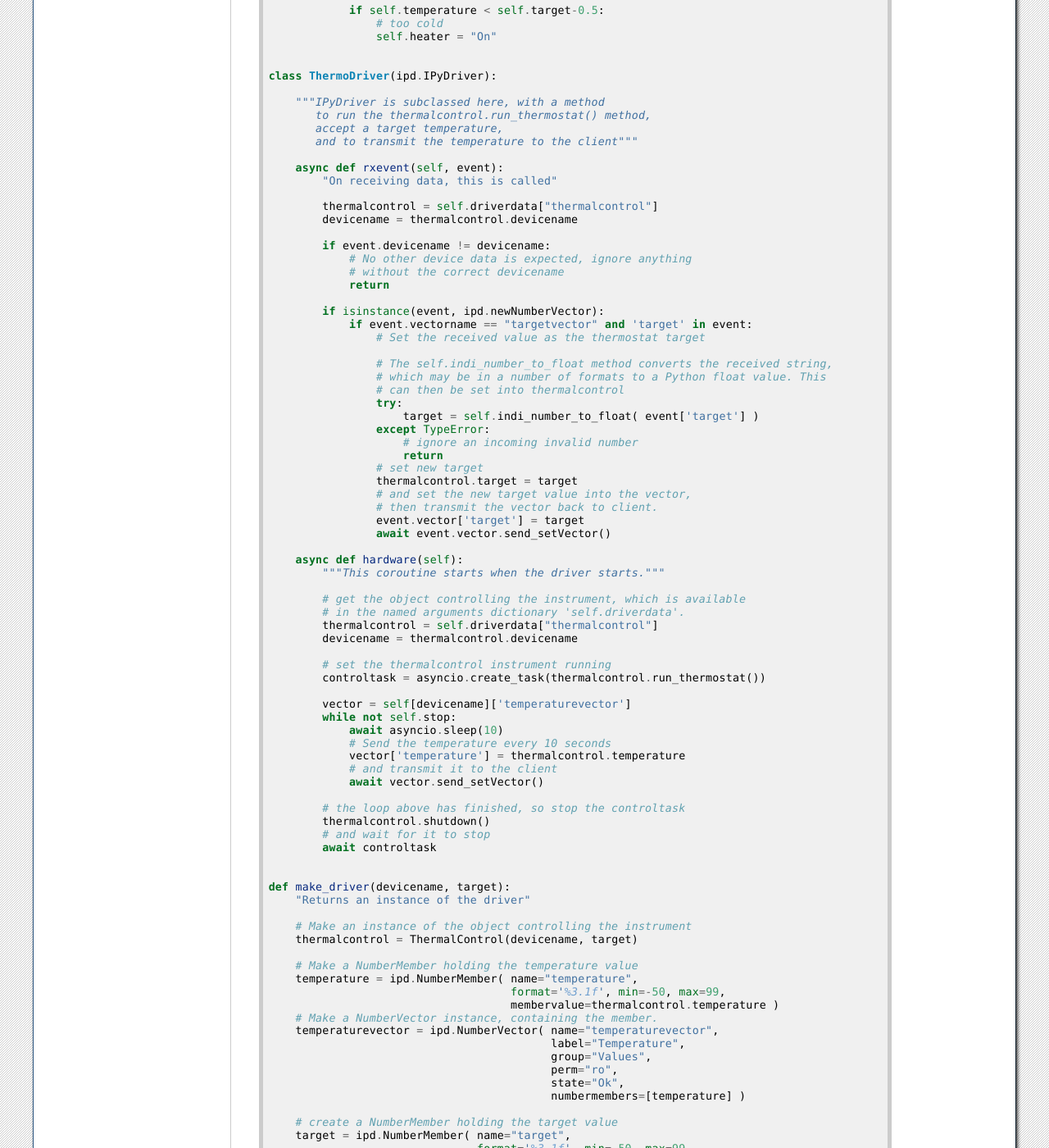
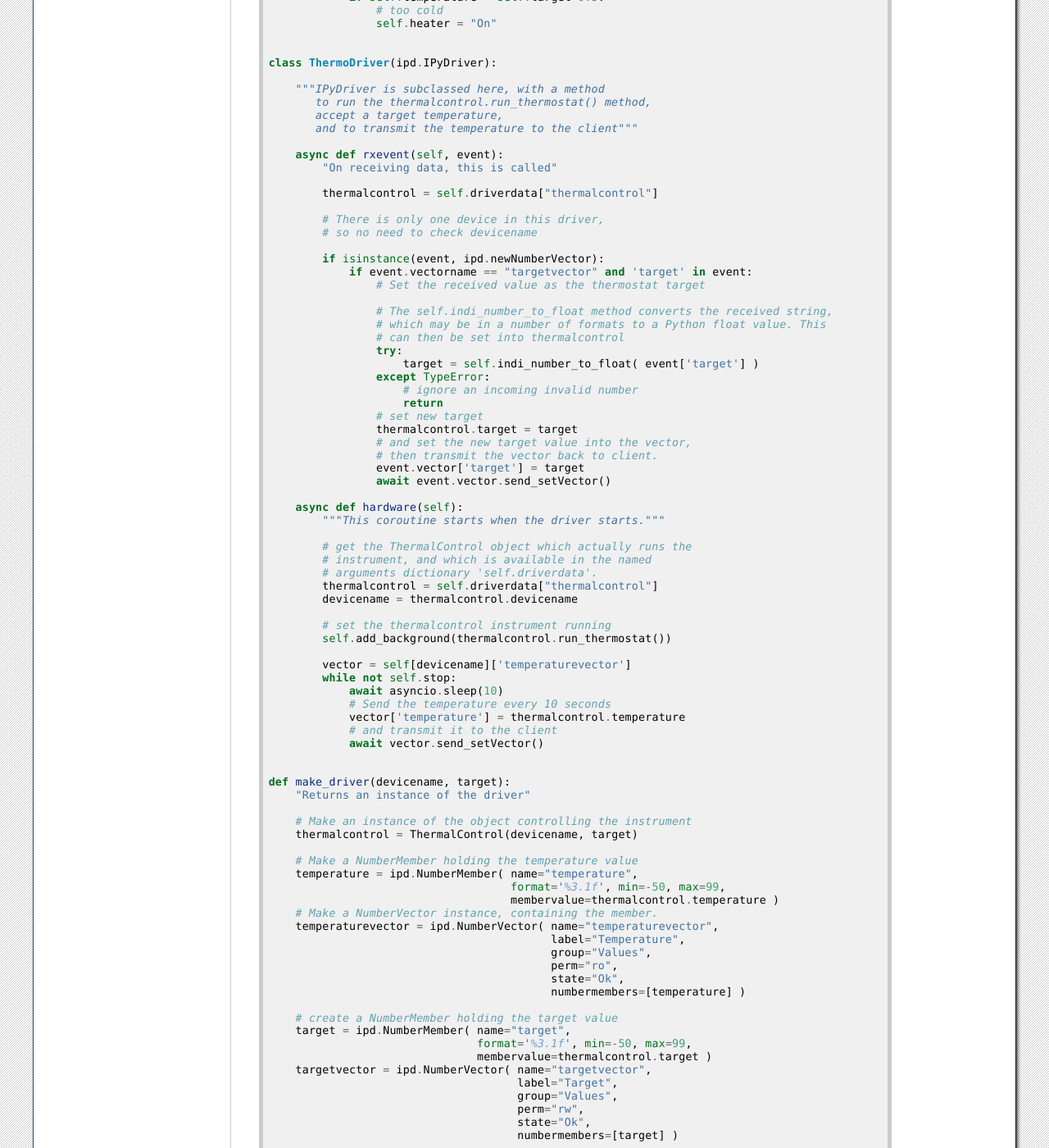
Before and after one commit to bernie-skipole/indipydriver, a Sphinx documentation site: the page built from docs/source/usage/example2.rst, in a window 1280 px wide and 1400 px high, scrolled down 839 px. Shown: the whole window at 82% size. Built offline with Sphinx 7.4.7, drawn with Linux system fonts in a browser that asks for light colours; some of the changed text lies outside the part shown.

Commit message:
Updating documentation

```diff
--- a/docs/source/usage/example2.rst
+++ b/docs/source/usage/example2.rst
@@ -27,15 +29,12 @@ using the rxevent(self, event) method to accept the new target value::
             self.target = target
             self.temperature = 20
             self.heater = "Off"
-            self.stop = False
 
-        def shutdown(self):
-            self.stop = True
 
         async def run_thermostat(self):
             """This simulates temperature increasing/decreasing, and turns
                on/off a heater if moving too far from the target."""
-            while not self.stop:
+            while True:
                 await asyncio.sleep(2)
                 if self.heater == "On":
                     # increasing temperature if the heater is on
@@ -64,12 +63,9 @@ using the rxevent(self, event) method to accept the new target value::
             "On receiving data, this is called"
 
             thermalcontrol = self.driverdata["thermalcontrol"]
-            devicename = thermalcontrol.devicename
 
-            if event.devicename != devicename:
-                # No other device data is expected, ignore anything
-                # without the correct devicename
-                return
+            # There is only one device in this driver,
+            # so no need to check devicename
 
             if isinstance(event, ipd.newNumberVector):
                 if event.vectorname == "targetvector" and 'target' in event:
@@ -93,13 +89,14 @@ using the rxevent(self, event) method to accept the new target value::
         async def hardware(self):
             """This coroutine starts when the driver starts."""
 
-            # get the object controlling the instrument, which is available
-            # in the named arguments dictionary 'self.driverdata'.
+            # get the ThermalControl object which actually runs the
+            # instrument, and which is available in the named
+            # arguments dictionary 'self.driverdata'.
             thermalcontrol = self.driverdata["thermalcontrol"]
             devicename = thermalcontrol.devicename
 
             # set the thermalcontrol instrument running
-            controltask = asyncio.create_task(thermalcontrol.run_thermostat())
+            self.add_background(thermalcontrol.run_thermostat())
 
             vector = self[devicename]['temperaturevector']
             while not self.stop:
@@ -108,11 +105,6 @@ using the rxevent(self, event) method to accept the new target value::
                 vector['temperature'] = thermalcontrol.temperature
                 # and transmit it to the client
                 await vector.send_setVector()
-
-            # the loop above has finished, so stop the controltask
-            thermalcontrol.shutdown()
-            # and wait for it to stop
-            await controltask
 
 
     def make_driver(devicename, target):
```
Also changed, not shown: other parts of docs/source/usage/example2.rst (+7 -4 lines).
